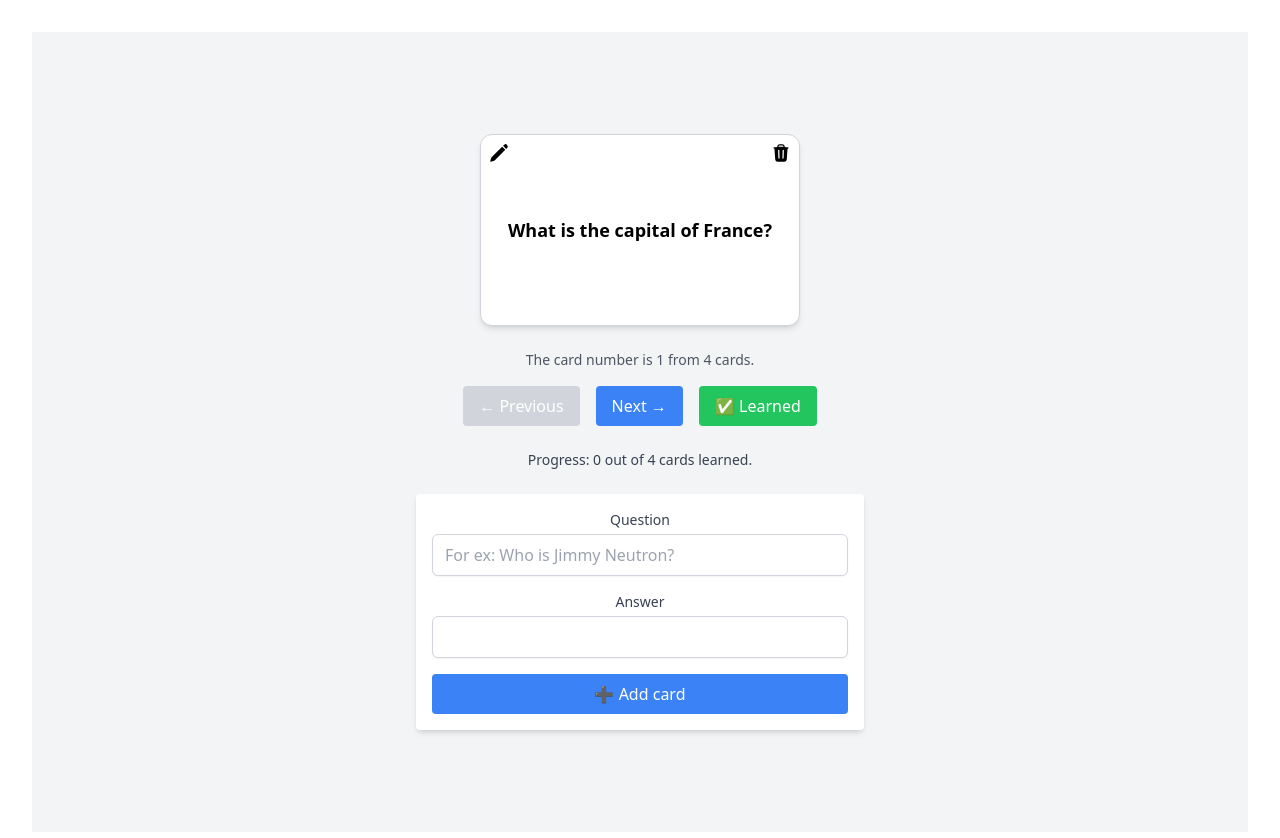
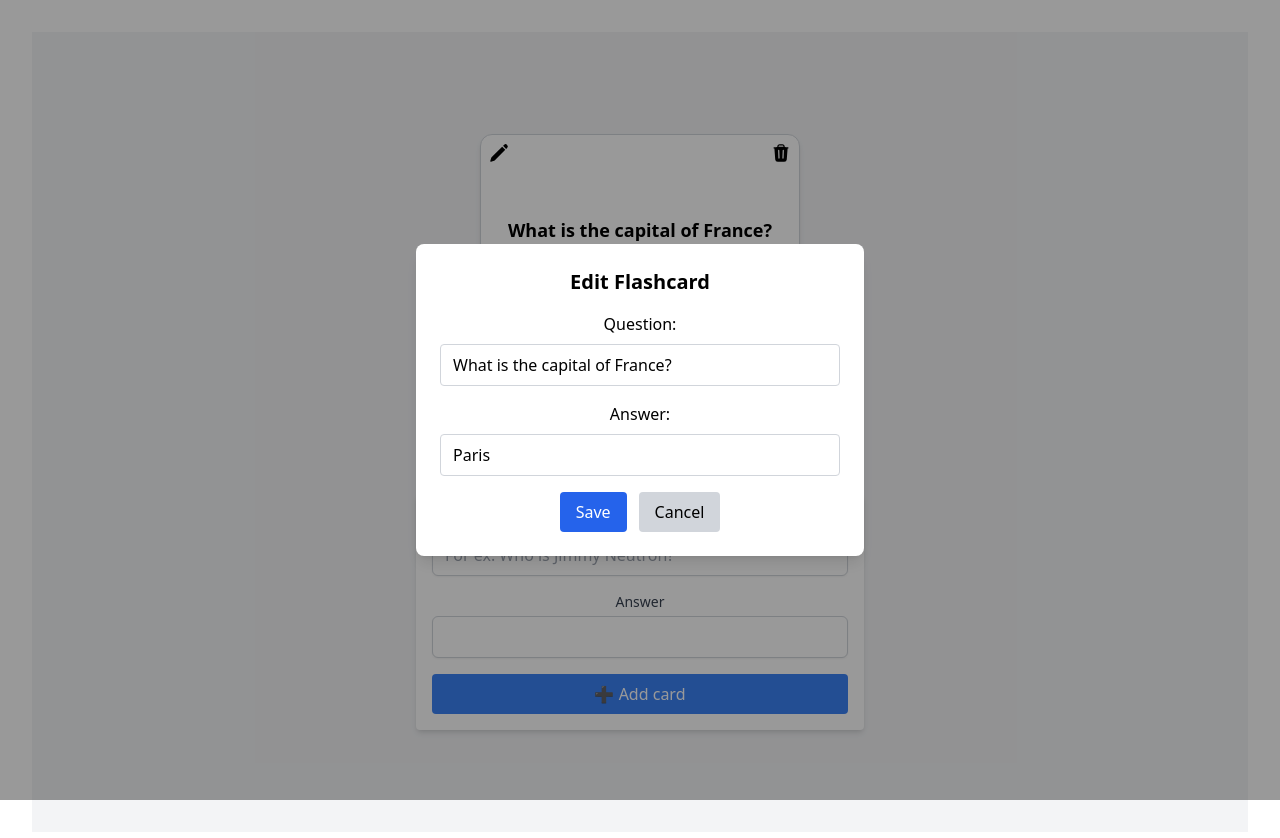
Before and after one commit to 6esterka/flashcards-project, a React (Vite) app: page / in a window 1280 px wide. Both pictures are taken after a click on the button 499 px from the left and 153 px from the top of the page. Shown: the top 838 px of the page. Built offline with nearby package versions, Linux system fonts and the light colour scheme.

Commit message:
Implemented Edit card feature

```diff
--- a/src/App.tsx
+++ b/src/App.tsx
@@ -6,6 +6,8 @@ import { useFlashcards } from "./hooks/useFlashcards";
 import AddFlashcardForm from "./components/AddFlashcardForm";
 import LoadingIndicator from "./components/LoadingIndicator";
 import NoFlashcardIndicator from "./components/NoFlashcardComponent";
+import EditFlashcardModal from "./components/EditFlashcardModal";
+import type { Flashcard } from "./types/flashcard";
 
 function App() {
   const {
@@ -18,12 +20,16 @@ function App() {
     addCard,
     requestDeleteCard,
     pendingDeleteId,
-    loading
+    loading,
+    setEditingCardId,
+    editingCardId,
+    updateCard,
+    cardToEdit
   } = useFlashcards();
   if (loading) {
     return (
       <div className="min-h-screen flex items-center justify-center bg-gray-100">
-        <LoadingIndicator/>
+        <LoadingIndicator />
       </div>
     );
   }
@@ -31,9 +37,14 @@ function App() {
   return (
     <div className="min-h-screen bg-gray-100 flex flex-col items-center justify-center">
       {cards.length === 0 ? (
-        <NoFlashcardIndicator/>
+        <NoFlashcardIndicator />
       ) : (
-        <FlashcardComponent card={currentCard} onDelete={requestDeleteCard} isBeingDeleted={pendingDeleteId} />
+        <FlashcardComponent
+          card={currentCard}
+          onDelete={requestDeleteCard}
+          isBeingDeleted={pendingDeleteId}
+          onEdit={() => setEditingCardId(currentCard.id)}
+        />
       )}
       <NavigationControls
         currentIndex={currentCardIndex}
@@ -44,6 +55,16 @@ function App() {
       />
       <ProgressStats cards={cards} />
       <AddFlashcardForm onAddFlashcard={addCard} />
+      {editingCardId && (
+        <EditFlashcardModal
+          onClose={() => setEditingCardId(null)}
+          editFlashcard={cardToEdit!}
+          onSave={(id:string,updatedFields:Partial<Flashcard>)=>{
+            updateCard(id,updatedFields);
+            setEditingCardId(null);
+          }}
+        />
+      )}
     </div>
   );
 }
--- a/src/components/EditCardButton.tsx
+++ b/src/components/EditCardButton.tsx
@@ -1,10 +1,13 @@
+interface  EditCardButtonProps{
+  onEdit: () => void;
+}
 
-
-const EditCardButton: React.FC<object> = () => {
+const EditCardButton: React.FC<EditCardButtonProps> = ({onEdit}) => {
   const onEditButtonClickHandler = (
     event: React.MouseEvent<HTMLButtonElement>
   ) => {
     event.stopPropagation();
+    onEdit();
   };
   return (
     <button
--- /dev/null
+++ b/src/components/EditFlashcardModal.tsx
@@ -0,0 +1,65 @@
+import React, { useState } from "react";
+import type { Flashcard } from "../types/flashcard";
+
+interface EditFlashcardModalProps {
+  onClose: () => void;
+  editFlashcard: Flashcard;
+  onSave: (id:string,updatedFields:Partial<Flashcard>) => void;
+}
+
+const EditFlashcardModal: React.FC<EditFlashcardModalProps> = ({
+  onClose,
+  editFlashcard,
+  onSave,
+}) => {
+  const [question, setQuestion] = useState(editFlashcard?.question);
+  const [answer, setAnswer] = useState(editFlashcard?.answer);
+  const onSaveButtonClickHandler = () => {
+    if (!question.trim() || !answer.trim()) {
+      alert("Please fill in both question and answer fields.");
+      return;
+    }
+    onSave(editFlashcard.id,{question, answer});
+    onClose();
+  };
+  return (
+    <div
+      className="fixed inset-0 bg-black bg-opacity-40 flex items-center justify-center z-50"
+      onClick={onClose}
+    >
+      <div
+        onClick={(e) => e.stopPropagation()}
+        className="bg-white rounded-lg p-6 max-w-md w-full shadow-lg"
+      >
+        <h2 className="text-xl font-semibold mb-4">Edit Flashcard</h2>
+        <label className="block mb-2 font-medium">Question:</label>
+        <input
+          type="text"
+          value={question}
+          onChange={(e) => setQuestion(e.target.value)}
+          className="w-full border border-gray-300 rounded px-3 py-2 mb-4 focus:outline-none focus:ring-2 focus:ring-blue-500"
+        />
+        <label className="block mb-2 font-medium">Answer:</label>
+        <input
+          type="text"
+          value={answer}
+          onChange={(e) => setAnswer(e.target.value)}
+          className="w-full border border-gray-300 rounded px-3 py-2 mb-4 focus:outline-none focus:ring-2 focus:ring-blue-500"
+        />
+        <div className="flex justify-center space-x-3">
+          <button onClick={onSaveButtonClickHandler} className="px-4 py-2 rounded bg-blue-600 text-white hover:bg-blue-800">
+            Save
+          </button>
+          <button
+            onClick={onClose}
+            className="px-4 py-2 rounded bg-gray-300 hover:bg-gray-400"
+          >
+            Cancel
+          </button>
+        </div>
+      </div>
+    </div>
+  );
+};
+
+export default EditFlashcardModal;
--- a/src/components/Flashcard.tsx
+++ b/src/components/Flashcard.tsx
@@ -7,9 +7,10 @@ interface FlashcardProps {
   card: Flashcard;
   onDelete: (id: string) => void;
   isBeingDeleted:string|null;
+  onEdit:()=> void;
 }
 
-const FlashcardComponent: React.FC<FlashcardProps> = ({ card, onDelete,isBeingDeleted }) => {
+const FlashcardComponent: React.FC<FlashcardProps> = ({ card, onDelete,isBeingDeleted,onEdit}) => {
   const [flipped, setFlipped] = useState(false);
   if (!card) return null;
 
@@ -29,7 +30,7 @@ const FlashcardComponent: React.FC<FlashcardProps> = ({ card, onDelete,isBeingDe
         }`}
       >
         {/* Front card */}
-        <FrontCard card={card} onDelete={onDelete}/>
+        <FrontCard card={card} onDelete={onDelete} onEdit={onEdit}/>
         {/* Back card */}
         <div
           className="absolute w-full h-full
--- a/src/components/FrontCard.tsx
+++ b/src/components/FrontCard.tsx
@@ -5,9 +5,10 @@ import RemoveCardButton from "./RemoveCardButton";
 interface FrontCardProps {
   card: Flashcard;
   onDelete: (id: string) => void;
+  onEdit:()=> void;
 }
 
-const FrontCard: React.FC<FrontCardProps> = ({ card, onDelete }) => {
+const FrontCard: React.FC<FrontCardProps> = ({ card, onDelete,onEdit }) => {
   return (
     <div
       className="absolute w-full h-full
@@ -15,7 +16,7 @@ const FrontCard: React.FC<FrontCardProps> = ({ card, onDelete }) => {
         p-4 text-lg font-semibold"
     >
       <RemoveCardButton cardId={card.id} onDelete={onDelete} />
-      <EditCardButton/>
+      <EditCardButton onEdit={onEdit}/>
       {card.question}
     </div>
   );
--- a/src/hooks/useFlashcards.ts
+++ b/src/hooks/useFlashcards.ts
@@ -35,6 +35,7 @@ export function useFlashcards() {
   const [currentCardIndex, setCurrentCardIndex] = useState(0);
   const [loading, setLoading] = useState(true);
   const [pendingDeleteId,setPendingDeleteId]=useState<string|null>(null);
+  const [editingCardId,setEditingCardId]=useState<string|null>(null);
 
   useEffect(() => {
     setTimeout(() => {
@@ -110,6 +111,16 @@ export function useFlashcards() {
     },300);
   }
 
+  const updateCard=(id:string,updatedFields:Partial<Flashcard>)=>{
+    setCards((cardsArray) =>
+      cardsArray.map((card) =>
+        card.id === id ? {...card,...updatedFields} : card
+      )
+    );
+    setEditingCardId(null);
+  }
+  const cardToEdit = cards.find((card) => card.id === editingCardId);
+
   return {
     cards,
     currentCard,
@@ -121,5 +132,9 @@ export function useFlashcards() {
     requestDeleteCard,
     pendingDeleteId,
     loading,
+    setEditingCardId,
+    editingCardId,
+    updateCard,
+    cardToEdit
   };
 }
```
